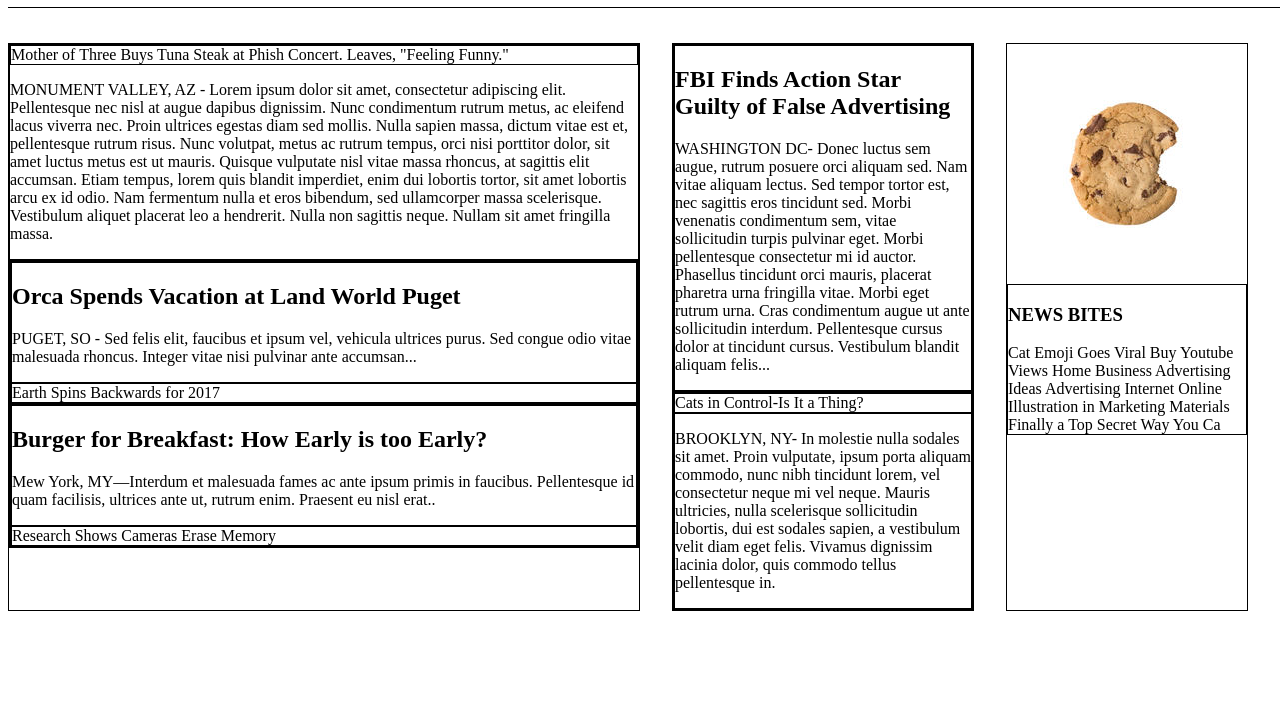
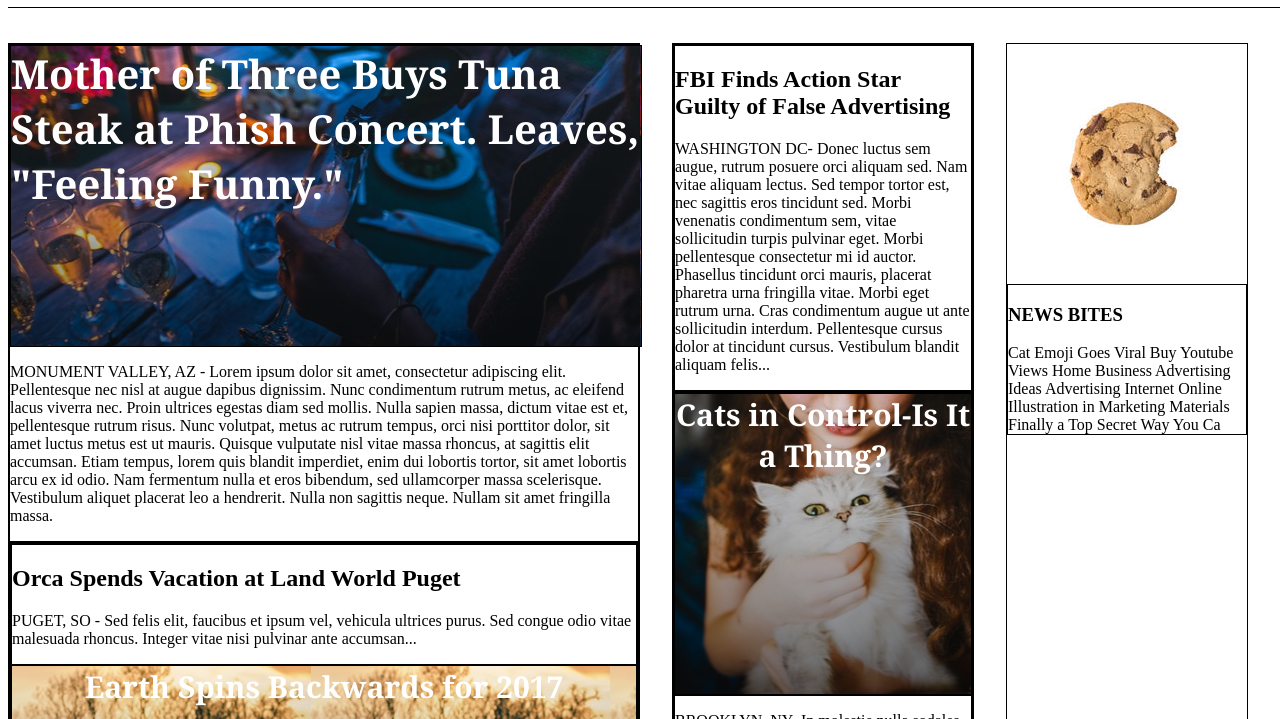
Before and after one commit to PizzaGymDonut/My-Times, a plain HTML site: page index.html in a window 1280 px wide. Shown: the part 81-800 px from the top of the page. Drawn offline with Linux system fonts and the light colour scheme.

Commit message:
images added

```diff
--- a/resources/CSS/style.css
+++ b/resources/CSS/style.css
@@ -1,3 +1,19 @@
+
+
+/* NOTE: universial content  */
+
+.image-content {
+  display: flex;
+  flex-direction:column;
+  font-family: Georgia;
+  font-weight: bold;
+  font-size: 30px;
+  color: white;
+  height: 300px;
+  text-align: center;
+
+}
+
 /* NOTE: header content */
 
 header {
@@ -58,6 +74,7 @@ header nav {
 
 div {
   border: 1px solid black;
+
 }
 
 .column {
@@ -66,14 +83,45 @@ div {
   margin-right: 32px;
 }
 
+
+/* NOTE: large columns */
+
 .column.large {
   width: 630px;
 
 }
 
+.lead-story .image-content {
+
+background-image: url(../images/img-story-main.png);
+width: 630px;
+margin-top: 0px;
+font-size: 40px;
+text-align: left;
+}
+
+.fall-cancelled.image-content {
+  background-image: url(../images/img-story-2.png);
+}
+
+.pop-culture.image-content {
+  background-image: url(../images/img-story-3.png);
+}
+
+/* NOTE: medium column */
+
+
+
 .column.medium {
   width: 300px;
 }
+
+
+.cat-ceo.image-content {
+  background-image: url(../images/img-story-1.png);
+}
+
+/* NOTE: small column */
 
 .column.small {
   width: 240px;
```
